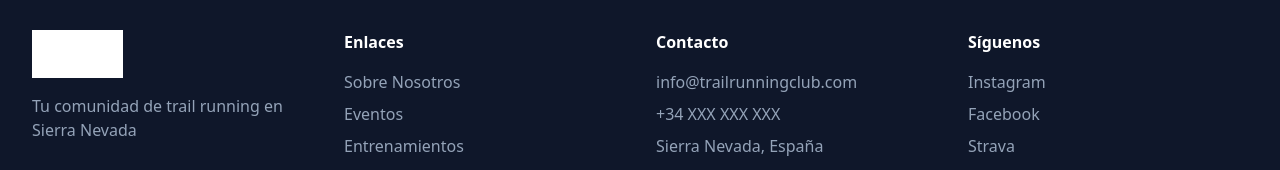
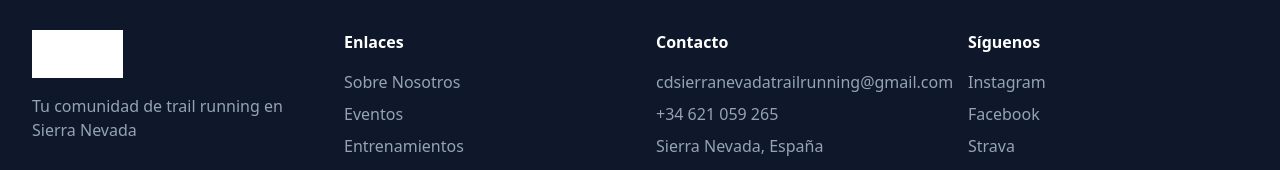
Before and after one commit to Jodlerx0/Sierra_Nevada_Trail_Running, a React (Vite) app: page / in a window 1280 px wide. Shown: the part 2648-2818 px from the top of the page. Built offline with nearby package versions, Linux system fonts and the light colour scheme.

Commit message:
Update App.tsx

```diff
--- a/src/App.tsx
+++ b/src/App.tsx
@@ -268,8 +268,8 @@ No seguimos un calendario fijo: preferimos la espontaneidad y la conexión entre
             <div>
               <h4 className="font-semibold mb-4">Contacto</h4>
               <ul className="space-y-2 text-slate-400">
-                <li>info@trailrunningclub.com</li>
-                <li>+34 XXX XXX XXX</li>
+                <li>cdsierranevadatrailrunning@gmail.com</li>
+                <li>+34 621 059 265</li>
                 <li>Sierra Nevada, España</li>
               </ul>
             </div>
```
